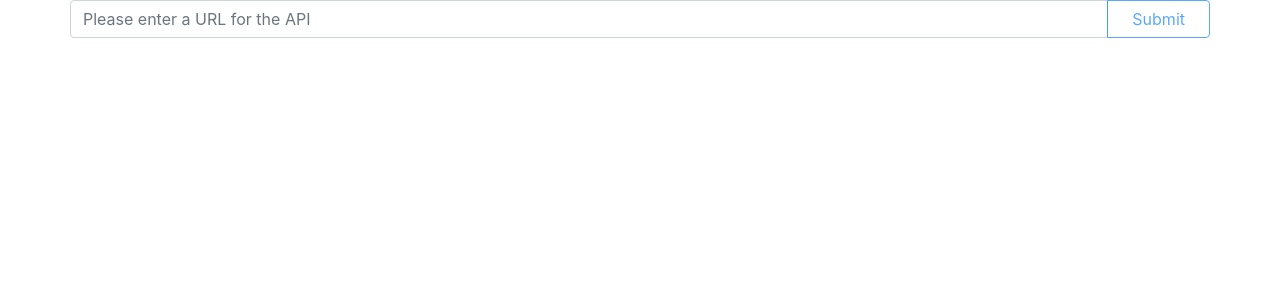
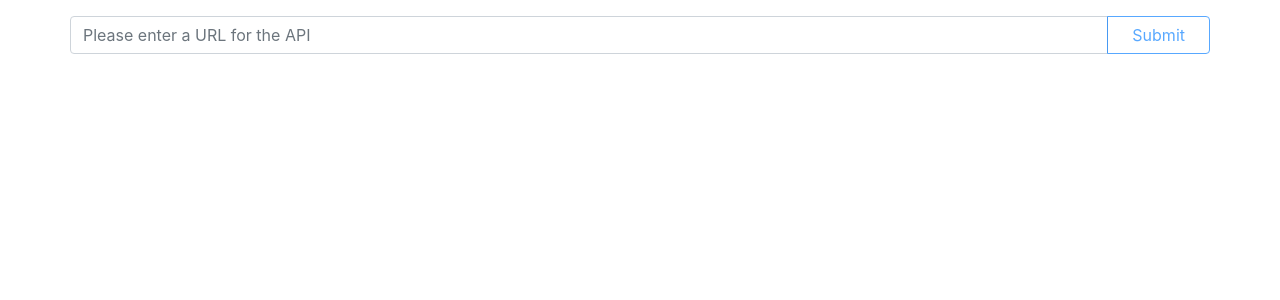
Before and after one commit to nosam1998/emsi-project, a React (Create React App) app: page / in a window 1280 px wide. Shown: the top 300 px of the page. Built offline with nearby package versions, Linux system fonts and the light colour scheme.

Commit message:
Added padding to the top of the input box

```diff
--- a/src/components/Overview.js
+++ b/src/components/Overview.js
@@ -17,7 +17,7 @@ class Overview extends Component {
         return (
             <div className="container">
                 <div className="row">
-                    <InputGroup className="mb-3">
+                    <InputGroup className="mb-3 pt-3">
                         <Form.Control placeholder="Please enter a URL for the API" type="text" value={this.props.apiUrl}
                                       onChange={e => this.props.stateHandler("apiUrl", e.target.value)}/>
                         <InputGroup.Append>
```
